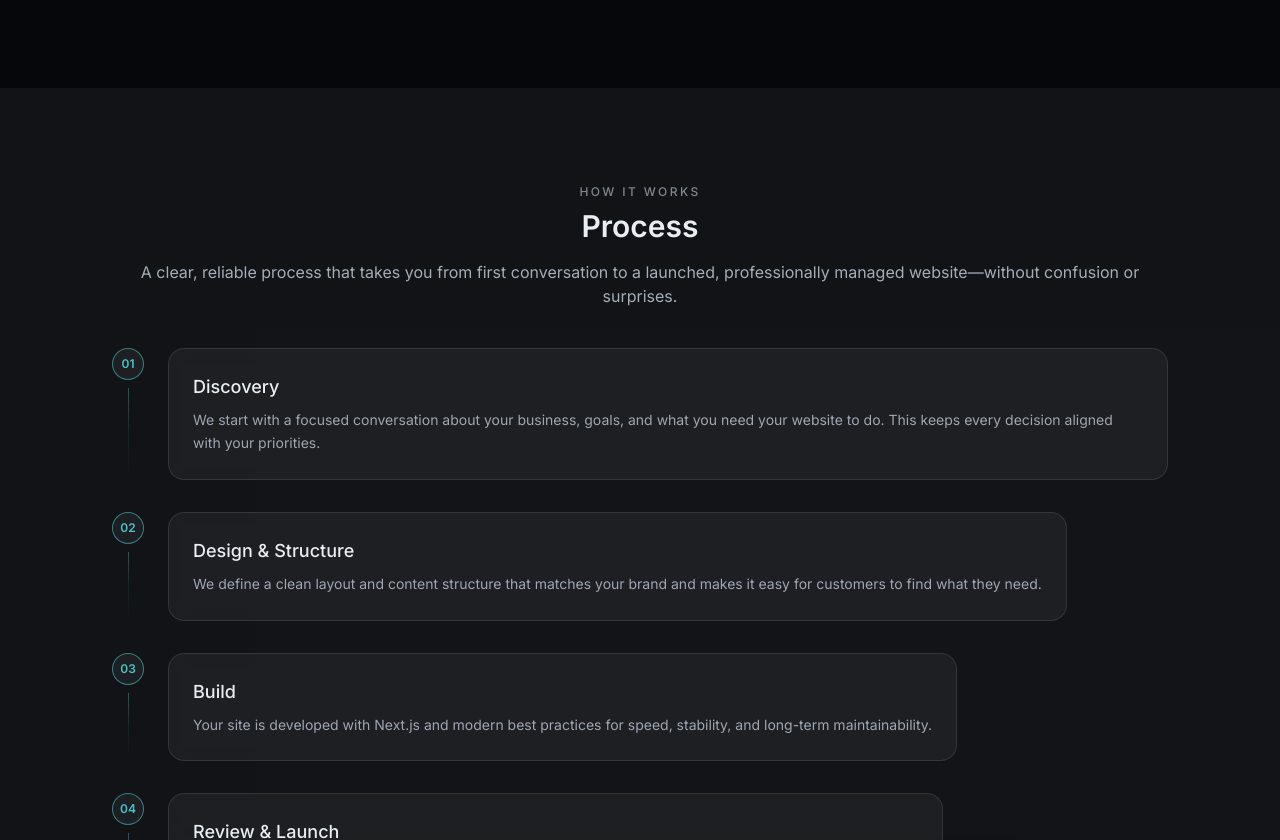
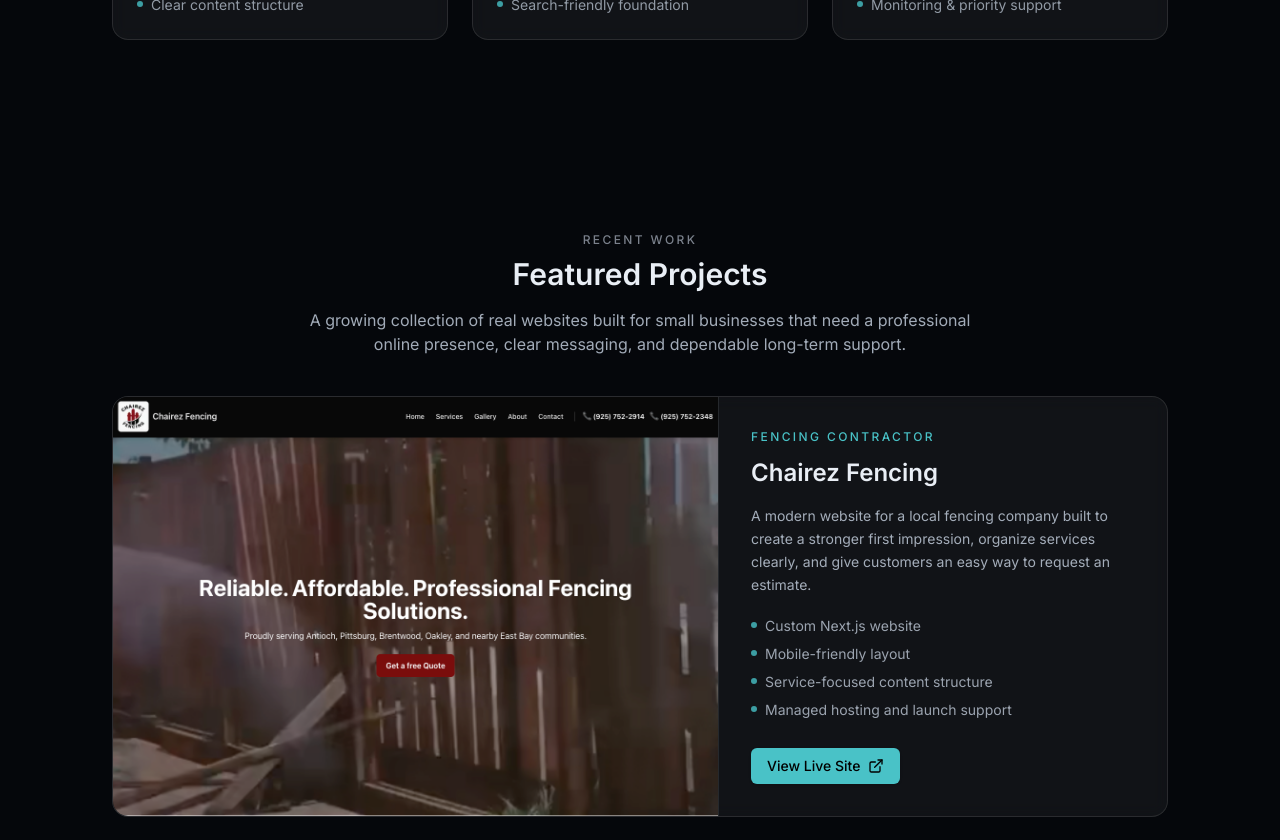
Before and after one commit to mcphe103/mdw-site, a Next.js app: page / in a window 1280 px wide. Shown: the part 1960-2800 px from the top of the page. Built offline with nearby package versions, Linux system fonts and the light colour scheme.

Commit message:
Added portfolio section and Chairez project showcase and Hero title change

```diff
--- a/app/(marketing)/page.tsx
+++ b/app/(marketing)/page.tsx
@@ -3,6 +3,7 @@ import type { Metadata } from "next";
 import { Hero } from "@/components/sections/Hero";
 import { Problems } from "@/components/sections/Problems";
 import { Services } from "@/components/sections/Services";
+import { Portfolio } from "@/components/sections/Portfolio";
 import { Process } from "@/components/sections/Process";
 import { Pricing } from "@/components/sections/Pricing";
 import { Testimonial } from "@/components/sections/Testimonial";
@@ -21,6 +22,7 @@ export default function Page() {
       <Hero />
       <Problems />
       <Services />
+      <Portfolio />
       <Process />
       <Pricing />
       <Testimonial />
--- a/components/layout/Header.tsx
+++ b/components/layout/Header.tsx
@@ -5,7 +5,7 @@ import { useEffect, useState, type ReactNode } from "react";
 import { usePathname } from "next/navigation";
 import { Button } from "@/components/ui/button";
 
-const SECTIONS = ["services", "process", "pricing", "about", "contact"] as const;
+const SECTIONS = ["services", "portfolio", "process", "pricing", "about", "contact"] as const;
 
 export function Header() {
   const [activeSection, setActiveSection] = useState<string | null>(null);
@@ -71,6 +71,12 @@ export function Header() {
             Services
           </NavLink>
           <NavLink
+            href={isHome ? "#portfolio" : "/#portfolio"}
+            active={activeSection === "portfolio"}
+          >
+            Work
+          </NavLink>
+          <NavLink
             href={isHome ? "#process" : "/#process"}
             active={activeSection === "process"}
           >
@@ -124,6 +130,14 @@ export function Header() {
               onClick={closeMobile}
             >
               Services
+            </MobileNavLink>
+
+            <MobileNavLink
+              href={isHome ? "#portfolio" : "/#portfolio"}
+              active={activeSection === "portfolio"}
+              onClick={closeMobile}
+            >
+              Work
             </MobileNavLink>
 
             <MobileNavLink
--- a/components/sections/Hero.tsx
+++ b/components/sections/Hero.tsx
@@ -22,9 +22,9 @@ export function Hero() {
             McPherson Digital Works
           </p>
           <h1 className="text-3xl md:text-4xl lg:text-5xl font-semibold text-base-heading leading-tight">
-            Reliable websites for businesses that expect more.
+            Professional websites for businesses that want to stand out.
             <span className="block text-base-accent">
-              Secure, lightning-fast, professionally maintained.
+            Fast, secure, and professionally managed from launch to long-term support.
             </span>
           </h1>
           <p className="mt-4 text-sm md:text-base text-base-text/80 max-w-lg">
--- /dev/null
+++ b/components/sections/Portfolio.tsx
@@ -0,0 +1,122 @@
+// components/sections/Portfolio.tsx
+import Link from "next/link";
+import { ExternalLink } from "lucide-react";
+
+import { SectionTitle } from "@/components/sections/SectionTitle";
+import { Button } from "@/components/ui/button";
+
+const projects = [
+  {
+    client: "Chairez Fencing",
+    industry: "Fencing Contractor",
+    url: "https://www.chairezfencing.com/",
+    image: "/portfolio/chairez-fencing.jpg",
+    imageAlt: "Chairez Fencing website preview",
+    description:
+      "A modern website for a local fencing company built to create a stronger first impression, organize services clearly, and give customers an easy way to request an estimate.",
+    highlights: [
+      "Custom Next.js website",
+      "Mobile-friendly layout",
+      "Service-focused content structure",
+      "Managed hosting and launch support",
+    ],
+  },
+];
+
+export function Portfolio() {
+  return (
+    <section id="portfolio" className="py-16 md:py-24">
+      <div className="container-xl max-w-5xl mx-auto px-4">
+        <SectionTitle kicker="Recent Work" title="Featured Projects" />
+
+        <p className="mt-4 text-sm md:text-base text-base-text/80 text-center max-w-2xl mx-auto">
+          A growing collection of real websites built for small businesses that
+          need a professional online presence, clear messaging, and dependable
+          long-term support.
+        </p>
+
+        <div className="mt-10 grid gap-6">
+          {projects.map((project) => (
+            <article
+              key={project.client}
+              className="overflow-hidden rounded-2xl border border-white/10 bg-white/5 backdrop-blur"
+            >
+              <div className="grid gap-0 lg:grid-cols-[1.15fr_0.85fr]">
+                <div className="relative min-h-[260px] border-b border-white/10 bg-base-bg/70 lg:border-b-0 lg:border-r">
+                  {
+                  <img
+                      src={project.image}
+                      alt={project.imageAlt}
+                      className="h-full w-full object-cover"
+                    />
+                }
+                  {/*<div className="absolute inset-4 flex items-center justify-center rounded-xl border border-dashed border-white/15 bg-white/[0.03] text-center">
+                    <div className="max-w-xs px-4">
+                      <p className="text-sm font-medium text-base-heading">
+                        Project screenshot placeholder
+                      </p>
+                      <p className="mt-2 text-xs text-base-text/60">
+                        Add your image at {project.image} and replace this
+                        placeholder with an image when you are ready.
+                      </p>
+                    </div>
+                  </div>*/}
+
+                  {/*
+                    When you have the screenshot ready, replace the placeholder
+                    above with this image element:
+
+                    <img
+                      src={project.image}
+                      alt={project.imageAlt}
+                      className="h-full w-full object-cover"
+                    />
+                  */}
+                </div>
+
+                <div className="p-6 md:p-8 flex flex-col">
+                  <p className="text-xs font-medium uppercase tracking-[0.2em] text-base-accent">
+                    {project.industry}
+                  </p>
+
+                  <h3 className="mt-3 text-2xl font-semibold text-base-heading">
+                    {project.client}
+                  </h3>
+
+                  <p className="mt-4 text-sm text-base-text/80 leading-relaxed">
+                    {project.description}
+                  </p>
+
+                  <ul className="mt-5 space-y-2 text-sm text-base-text/75">
+                    {project.highlights.map((highlight) => (
+                      <li key={highlight} className="flex gap-2">
+                        <span className="mt-[6px] h-1.5 w-1.5 rounded-full bg-base-accent/80" />
+                        <span>{highlight}</span>
+                      </li>
+                    ))}
+                  </ul>
+
+                  <div className="mt-7">
+                    <Button
+                      asChild
+                      className="bg-base-accent text-black hover:bg-base-accent/90"
+                    >
+                      <Link
+                        href={project.url}
+                        target="_blank"
+                        rel="noopener noreferrer"
+                      >
+                        View Live Site
+                        <ExternalLink className="h-4 w-4" />
+                      </Link>
+                    </Button>
+                  </div>
+                </div>
+              </div>
+            </article>
+          ))}
+        </div>
+      </div>
+    </section>
+  );
+}
```
Also changed, not shown: public/portfolio/README.md (added), public/portfolio/chairez-fencing.jpg (added).
